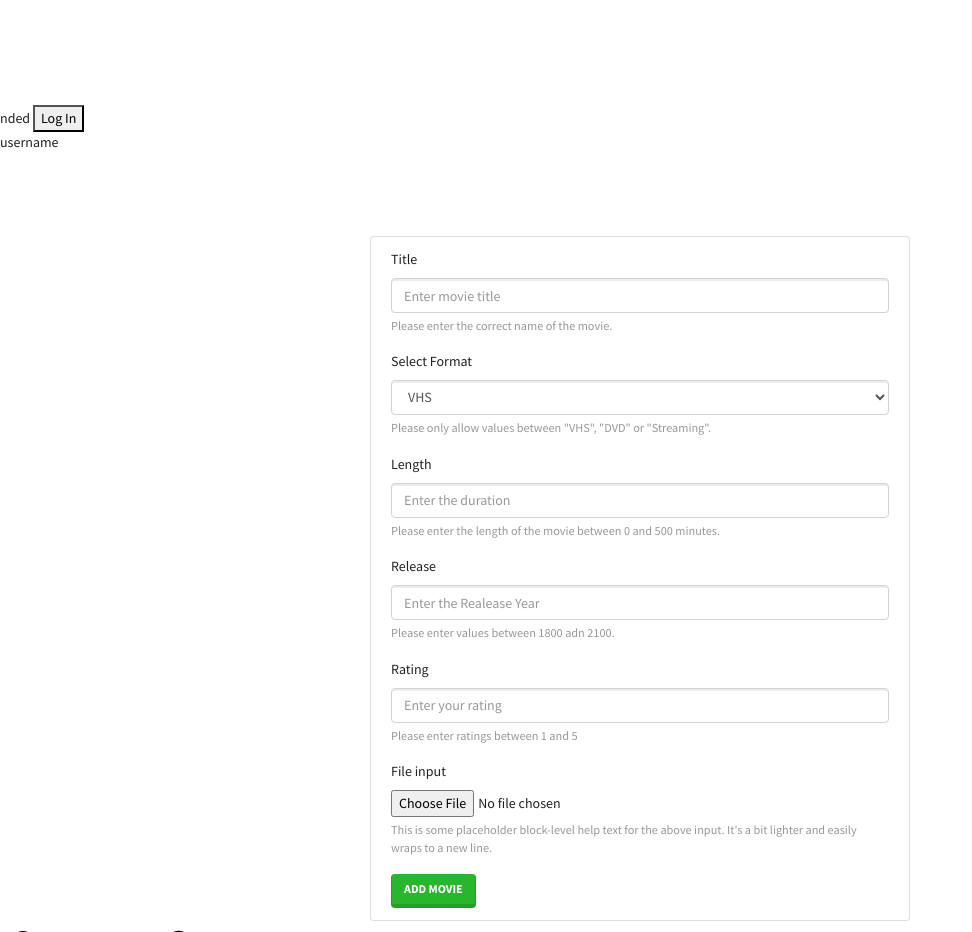
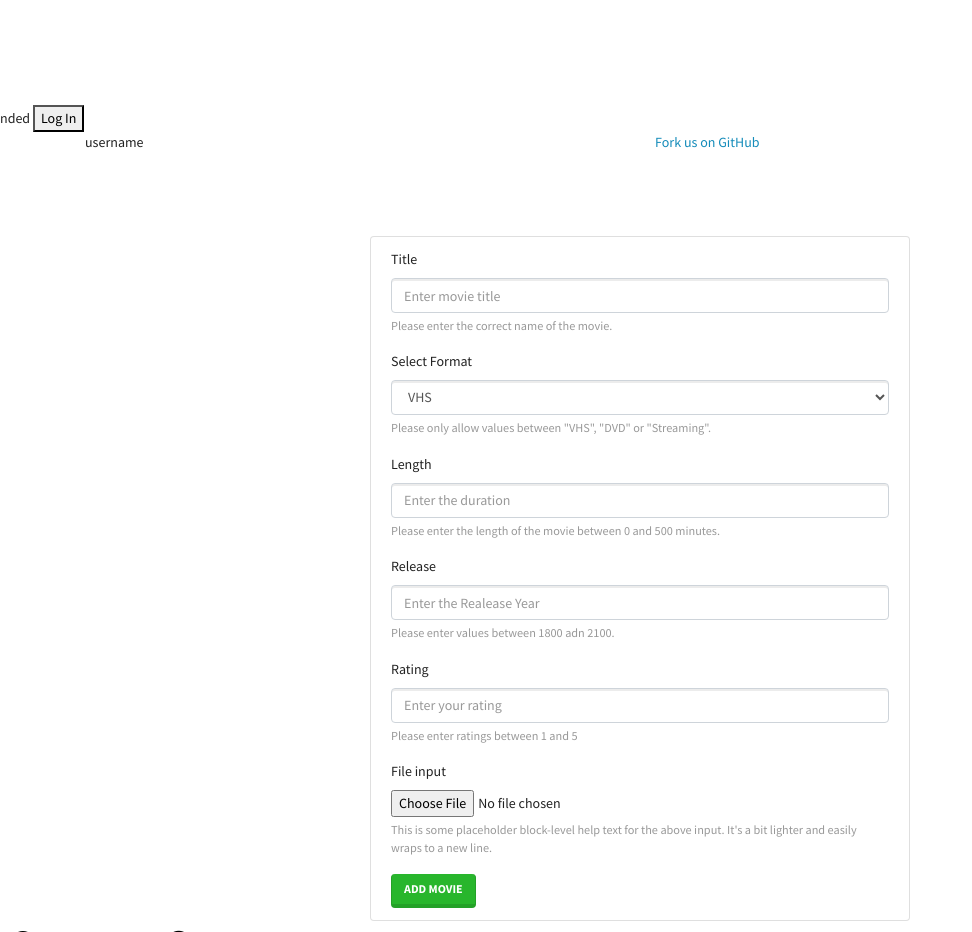
Before and after one commit to sharstream/branded, a website: page public/index.html in a window 1280 px wide. Shown: the part 1600-2532 px from the top of the page, without its empty margins (0-972 px from the left). Drawn offline with nearby package versions, Linux system fonts and the light colour scheme; no server answers.

Commit message:
fork repo & pictures

```diff
--- a/public/index.html
+++ b/public/index.html
@@ -18,7 +18,12 @@
     nded
     <button class="display_login_modal">Log In</button>
   </header>
-  <label class="username_label">username</label>
+  <div class="container">
+    <div class="row">
+      <label class="col-md username_label">username</label>
+      <a class="col-md github-button" href="https://github.com/sharstream/branded/fork" data-size="large" aria-label="Fork sharstream/branded on GitHub">Fork us on GitHub</a>
+    </div>
+  </div>
   <div class="container">
     <div class="row">
       <div class="col-md-6 offset-md-3">
--- a/public/js/view.js
+++ b/public/js/view.js
@@ -171,8 +171,8 @@ $(document).ready(function() {
   });
 
   $('.close_modal').click(function() {
-		$('.login_modal').css({'opacity':0,'z-index':'-1'});
-	});
+    $('.login_modal').css({'opacity':0,'z-index':'-1'});
+  });
 
   $('.type_of_user_button').click(function() {
     if ($(this).html() === "New User") {
@@ -188,5 +188,5 @@ $(document).ready(function() {
 
       $(this).html('New User');
     }
-	});
+  });
 });
```
Also changed, not shown: public/images/Overview.jpg (added), public/images/login.jpg (added).
